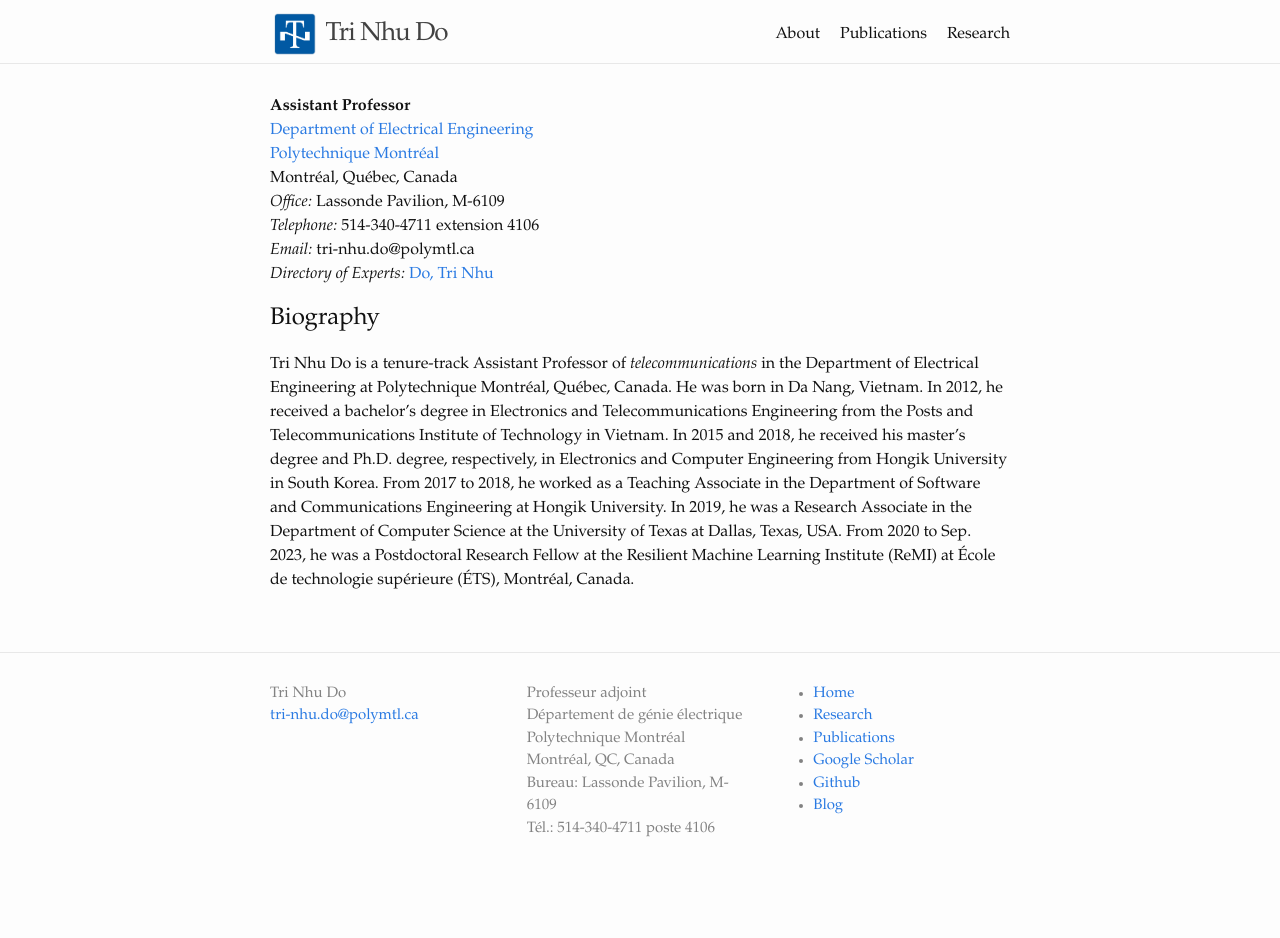
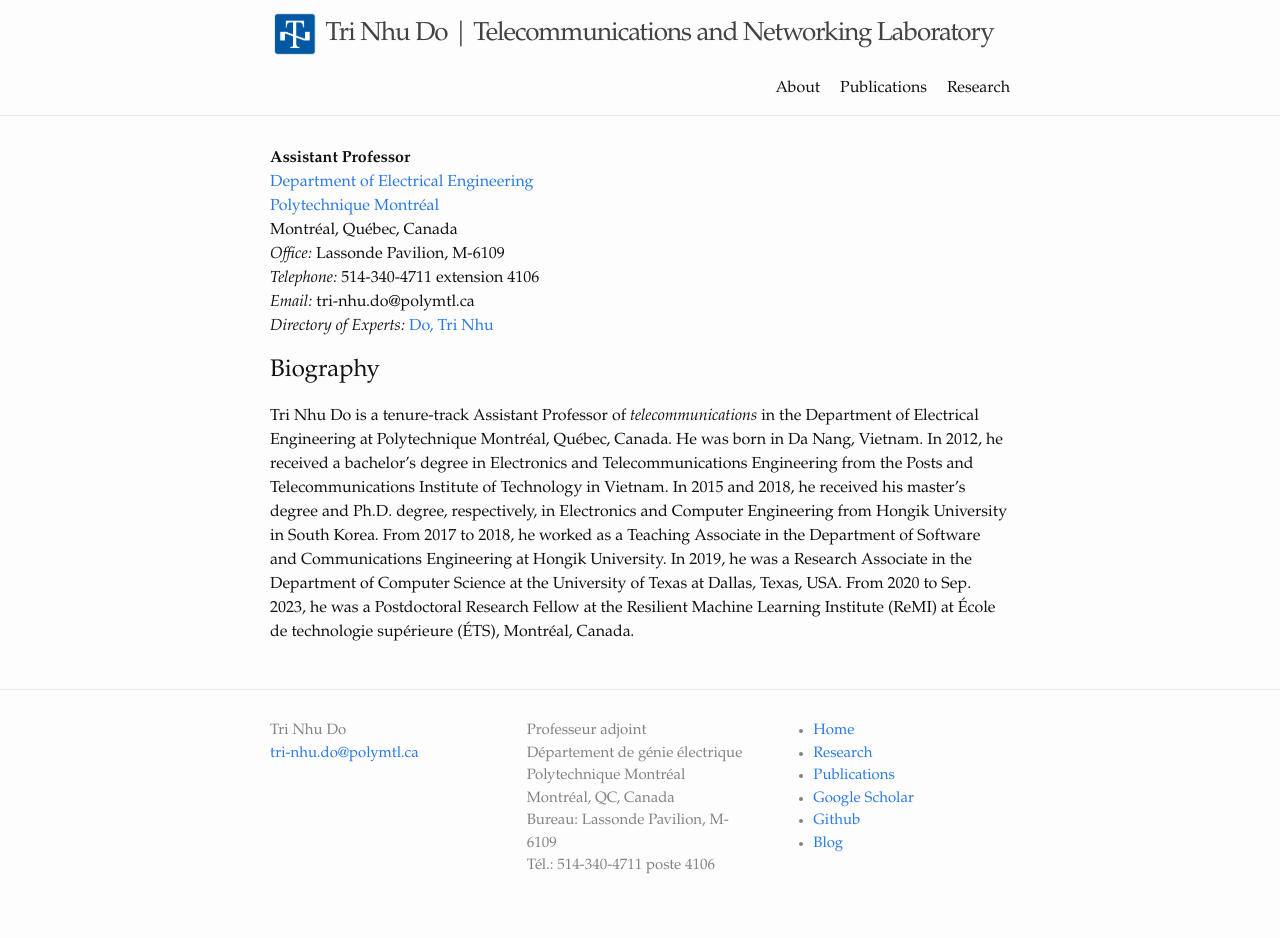
Before and after one commit to trinhudo/trinhudo.github.io, a Jekyll site: the page built from index.md, in a window 1280 px wide. Built offline with Jekyll 4.4.1, drawn with Linux system fonts in a browser that asks for light colours; before the commit the page ends 900 px from its top, so only the background shows below that.

Commit message:
Update _config.yml
Signed-off-by: Tri Nhu Do <43434724+trinhudo@users.noreply.github.com>

```diff
--- a/_config.yml
+++ b/_config.yml
@@ -1,5 +1,5 @@
-title: Tri Nhu Do
-description : "Assistant Professor at Polytechnique Montréal"
+title: Tri Nhu Do | Telecommunications and Networking Laboratory
+description : "TN-Lab at Polytechnique Montréal"
 
 author:
   name: Tri Nhu Do
```
